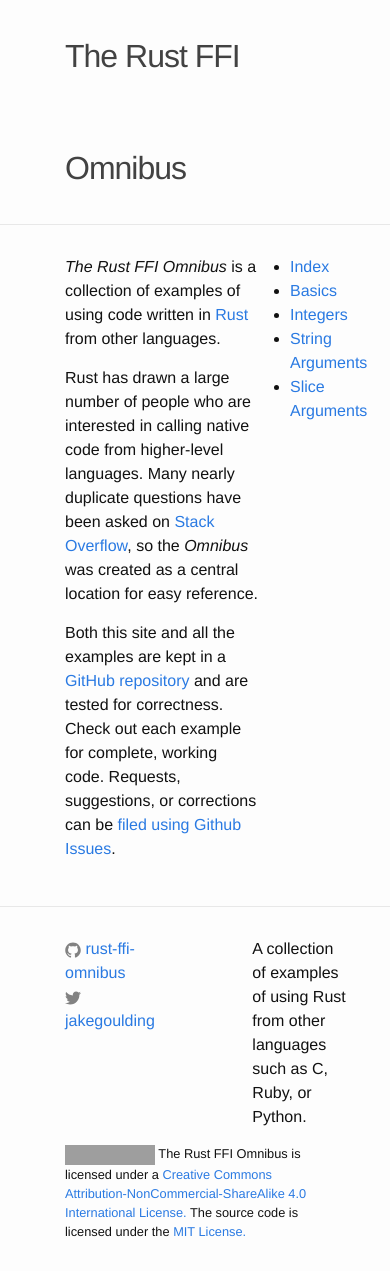
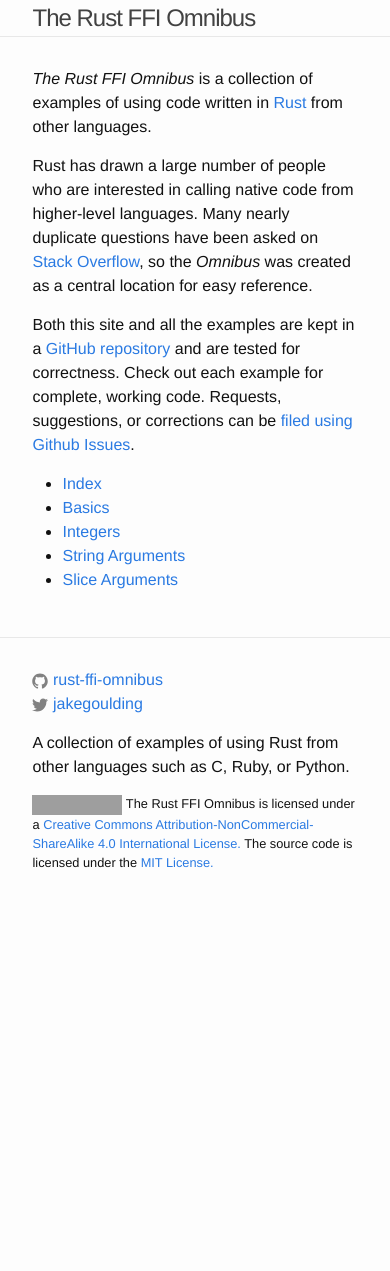
Before and after one commit to shepmaster/rust-ffi-omnibus, a Jekyll site: the page built from site/index.md, in a window 390 px wide. Built offline with Jekyll 4.4.1, drawn with Linux system fonts in a browser that asks for light colours; nearby versions of some CDN libraries; a style sheet for code colours, icons or effects is not loaded; after the commit the page ends 902 px from its top, so only the background shows below that; grey boxes are pictures that could not be loaded.

Commit message:
Add some basic responsive styling

```diff
--- a/site/_sass/_layout.scss
+++ b/site/_sass/_layout.scss
@@ -1,4 +1,6 @@
 // Grid mixins
+
+$large: "(min-width: 800px)";
 
 @mixin display-flex {
   display: -webkit-flex;
@@ -55,12 +57,20 @@
   border-bottom: 1px solid $grey-color-light;
 
   &-title {
+    @include grid-cell(10, 12);
+    @include grid-offset(1, 12);
+
+    font-size: 1.5em;
+    line-height: 1.5em;
+    letter-spacing: -1px;
+
+    @media #{$large} {
       @include grid-cell(8, 12);
       @include grid-offset(2, 12);
 
       font-size: 2em;
       line-height: 3.5em;
-    letter-spacing: -1px;
+    }
 
     &,
     &:visited {
@@ -75,12 +85,23 @@
   padding: $spacing-unit 0;
 
   &-content {
+    @include grid-cell(10, 12);
+    @include grid-offset(1, 12);
+
+    @media #{$large} {
       @include grid-cell(6, 12);
       @include grid-offset(2, 12);
     }
+  }
 
   &-navigation {
+    @include grid-cell(10, 12);
+    @include grid-offset(1, 12);
+
+    @media #{$large} {
       @include grid-cell(2, 12);
+      @include grid-offset(0, 12);
+    }
   }
 }
 
@@ -93,15 +114,25 @@
   @include grid;
 
   &-social-media {
+    @include grid-cell(10, 12);
+    @include grid-offset(1, 12);
+
+    @media #{$large} {
       @include grid-cell(2, 12);
       @include grid-offset(2, 12);
+    }
 
     list-style: none;
   }
 
   &-description {
+    @include grid-cell(10, 12);
+    @include grid-offset(1, 12);
+
+    @media #{$large} {
       @include grid-cell(3, 12);
       @include grid-offset(3, 12);
+    }
   }
 }
 
@@ -111,7 +142,12 @@
   font-size: 80%;
 
   &-text {
+    @include grid-cell(10, 12);
+    @include grid-offset(1, 12);
+
+    @media #{$large} {
       @include grid-cell(8, 12);
       @include grid-offset(2, 12);
     }
   }
+}
```
Lines whose indentation alone changed are shown as unchanged.
